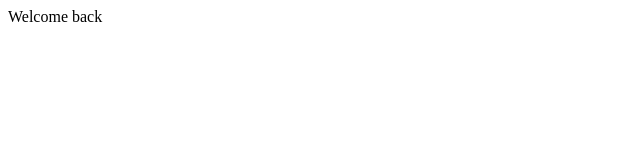
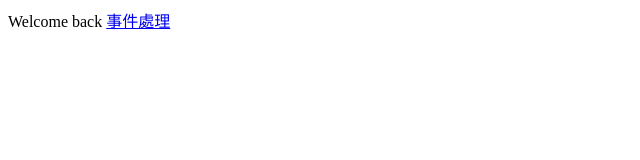
Before and after one commit to jenny0323/jenny0323.github.io, a plain HTML site: page index.html in a window 1280 px wide. Shown: the whole page, without its empty margins (0-640 px from the left). Drawn offline with Linux system fonts and the light colour scheme.

Commit message:
Update index.html

```diff
--- a/index.html
+++ b/index.html
@@ -4,6 +4,6 @@
 </head>
 <body>
 Welcome back
-<href="https://jenny0323.github.io/%E4%BA%8B%E4%BB%B6%E8%99%95%E7%90%86.html">
+<a href="https://jenny0323.github.io/%E4%BA%8B%E4%BB%B6%E8%99%95%E7%90%86.html">事件處理</a>
 </body>
 </html>
```
